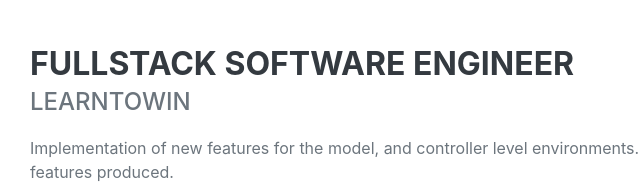
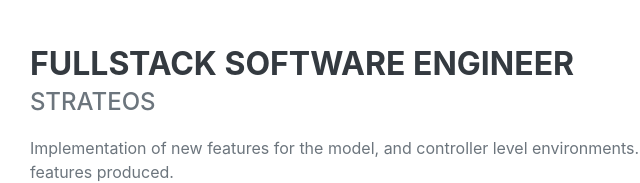
Before and after one commit to LeeXiuLong/jourdan-ooi, a plain HTML site: page index.html in a window 1280 px wide. Shown: the part 951-1134 px from the top of the page, 290-930 px from the left. Drawn offline with nearby package versions, Linux system fonts and the light colour scheme; a web font is replaced by a local one.

Commit message:
chore(Experience): Add Correct title to company

```diff
--- a/index.html
+++ b/index.html
@@ -64,7 +64,7 @@
                     <div class="d-flex flex-column flex-md-row justify-content-between mb-5">
                         <div class="flex-grow-1">
                             <h3 class="mb-0">Fullstack Software Engineer</h3>
-                            <div class="subheading mb-3">LearnToWin</div>
+                            <div class="subheading mb-3">Strateos</div>
                             <p>Implementation of new features for the model, and controller level environments. Over 20 new features produced.</p>
                             <p>First production feature shipped in first 3 weeks of hire.</p>
                             <p>Over 50 different React Native and React components produced</p>
```
